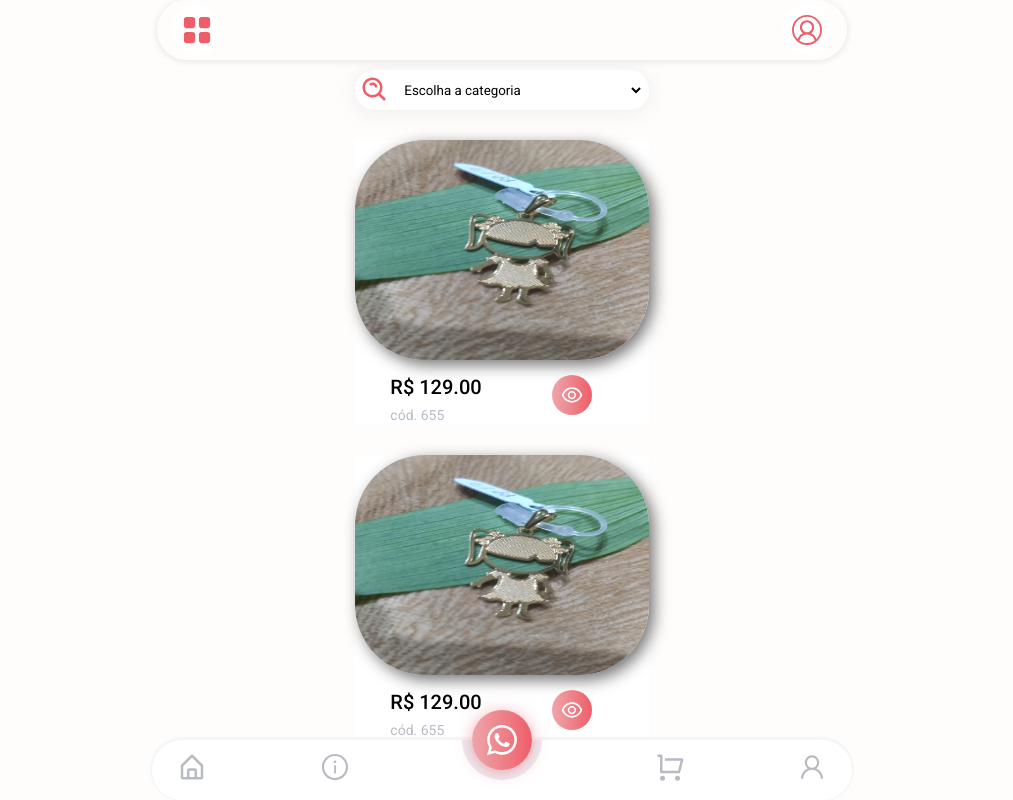
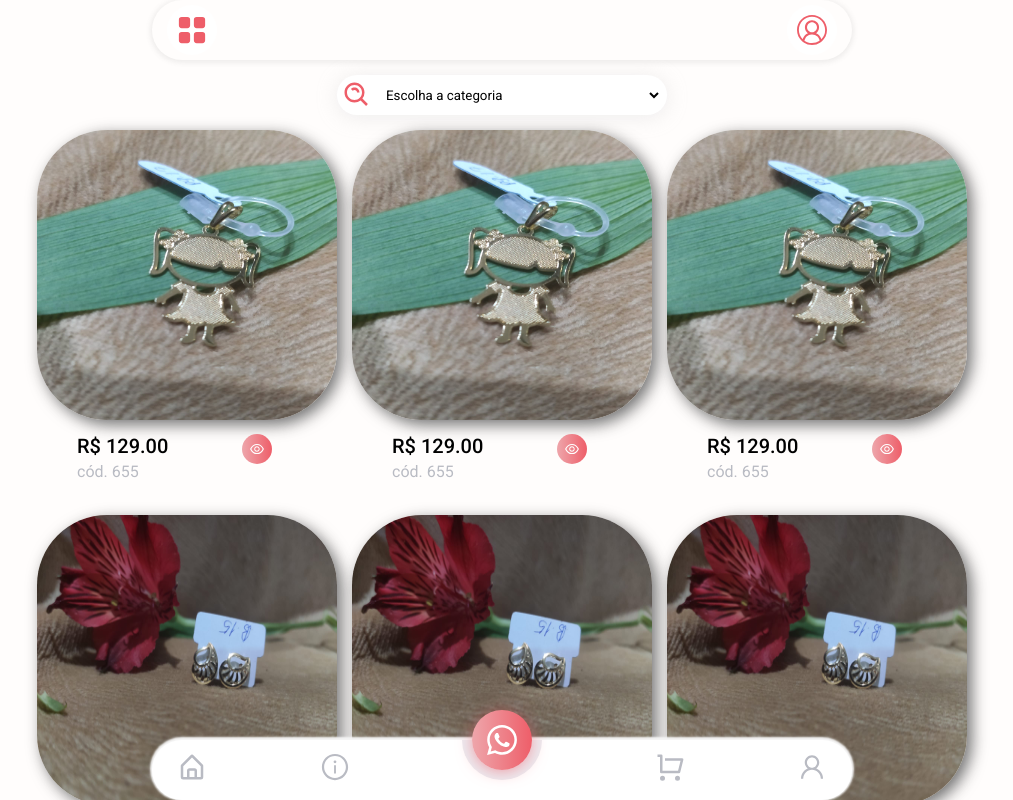
Before and after one commit to GabrielRezes/decca-store, a React (Vite) app: page / in a window 1280 px wide. Shown: the whole page, without its empty margins (138-1151 px from the left). Built offline with nearby package versions, Linux system fonts and the light colour scheme.

Commit message:
adding grid layout

```diff
--- a/src/App.jsx
+++ b/src/App.jsx
@@ -22,27 +22,30 @@ const theme = {
   }
 };
 
-const Container = styled.div`
+const Wrapper = styled.div`
   position:relative;
   display: grid;
+  grid-template-rows: 60px 1fr;
+  grid-template-columns:
+  "header"
+  "page"
+  "nav" ;
   place-items: center;
-  grid-template-rows: 60px 1fr;
   overflow-y: auto;
   height: 100vh;
   width: 100%;
-    /* margin: 0 auto; */
-  /* padding: 0 10px; */
+  /* padding: 5px 0 ; */
   background: ${theme.colors.base};
 `
 
 export default function App() {
   return (
   <ThemeProvider theme={theme}>
-    <Container>
+    <Wrapper>
       <Header/>
       <AppRoutes/>
       <Navbar/>
-    </Container>
+    </Wrapper>
   </ThemeProvider>
   );
 };
--- a/src/components/Card/index.jsx
+++ b/src/components/Card/index.jsx
@@ -3,24 +3,12 @@ import styled from 'styled-components';
 import { AiOutlineEye } from 'react-icons/ai';
 
 const ContainerCard = styled.div`
-  display: grid;
-  grid-template-rows: 1fr 50px;
-  place-items: center;
   width: 100%;
-  /* height: 350px; */
-  /* padding: 2px; */
-  gap: 15px;
-  margin-top: 30px;
-  background: #fff;
-
-  @media (min-width: ${({theme}) => theme.size.md}) {
-    /* width: 150px; */
-    /* grid-template-columns: 1fr 1fr; */
-  }
+  height: 370px;
 `;
 
 const Image = styled.img.attrs(props => {src: props.src})`
-  height: 220px;
+  height: 290px;
   width: 100%;
   border-radius: 70px;
   box-shadow: 5px 5px 15px rgba(100, 100, 100, 0.9);
@@ -28,14 +16,14 @@ const Image = styled.img.attrs(props => {src: props.src})`
 
 const Info = styled.div`
   display: grid;
+  margin: 0 auto;
   grid-template-areas:
     "span icon"
     "span icon"
   ;
-  width: 100%;
-  height: 100%;
-  gap: 5px;
-  padding: 0 35px;
+  height: 70px;
+  width: 80%;
+  padding: 10px;
   font-weight: 500;
   font-size: 20px;
 
@@ -45,7 +33,7 @@ const Info = styled.div`
 
   &>:nth-child(2) {
     font-weight: 400;
-    font-size: 14px;
+    font-size: 16px;
     grid-area: span;
     color: ${({theme}) => theme.colors.gray}
   }
@@ -56,9 +44,9 @@ const Info = styled.div`
     justify-content: center;
     align-items: center;
     margin: 0 auto;
-    width: 40px;
-    height: 40px;
-    font-size: 24px;
+    width: 30px;
+    height: 30px;
+    font-size: 16px;
     border-radius: 50px;
     color: #fff;
     background: ${({theme}) => theme.colors.pinkGradient}
@@ -73,9 +61,11 @@ export default function Card ({image}) {
       <Info>
         <span>R$ 129.00</span>
         <span>cód. 655</span>
+
         <div>
           <AiOutlineEye/>
         </div>
+
       </Info>
     </ContainerCard>
   );
--- a/src/components/Header/index.jsx
+++ b/src/components/Header/index.jsx
@@ -6,20 +6,19 @@ import { BsFillGridFill } from 'react-icons/bs';
 const ContainerHeader = styled.header`
   position: sticky;
   top: 0;
-  height: 100%;
-  width: 100%;
+  grid-area: 'header';
   display: flex;
   justify-content: space-between;
   align-items: center;
+  height: 100%;
+  width: 100%;
+  max-width: 700px;
   padding: 0 15px;
-  border-radius: 30px;
   background:${props => props.theme.colors.base};
   box-shadow: 0px 1px 5px 2px rgba(100, 100, 100, 0.1);
 
-
   @media (min-width: ${({theme}) => theme.size.md}) {
-    width: 690px;
-    margin: 0 auto;
+    border-radius: 30px;
   }
 `;
 
@@ -38,6 +37,7 @@ const ContainerIcon = styled.div`
 export default function Header () {
   return (
     <ContainerHeader>
+
       <ContainerIcon>
         <BsFillGridFill/>
       </ContainerIcon>
@@ -45,6 +45,7 @@ export default function Header () {
       <ContainerIcon>
         <VscAccount/>
       </ContainerIcon>
+
     </ContainerHeader>
   );
 };
--- a/src/components/Navbar/index.jsx
+++ b/src/components/Navbar/index.jsx
@@ -9,21 +9,18 @@ import { RiShoppingCartLine } from 'react-icons/ri';
 
 
 const ContainerNav = styled.nav`
-  /* position: -webkit-sticky; */
   position: fixed;
-  /* right: 50%; */
+  grid-area: 'nav';
   bottom: 0;
-  z-index: 2;
   display: flex;
   justify-content: space-between;
   align-items: center;
   padding: 5px 25px;
-  width: 100%;
+  width: 98%;
   max-width: 700px;
   height: 60px;
+  border-radius: 30px;
   background: #fff;
-  border-radius: 30px;
-  margin: 0 auto;
   box-shadow: 0px -1px 2px 2px rgba(245, 245, 245, 1);
 
   a {
--- a/src/pages/Home/index.jsx
+++ b/src/pages/Home/index.jsx
@@ -10,10 +10,12 @@ import { BiSearchAlt } from 'react-icons/bi';
 
 const ContainerHome = styled.main`
   display: grid;
+  grid-area: 'page';
+  grid-template-rows: 40px 1fr;
   place-items: center;
-  grid-template-rows: 40px 1fr;
-  padding: 10px 10px;
-  /* background: red; */
+  gap: 15px;
+  padding: 15px 10px;
+  width: 100%;
 
   &>:last-child {
     margin-bottom: 70px;
@@ -23,14 +25,14 @@ const ContainerHome = styled.main`
 const ContainerSearch = styled.div`
   display: flex;
   align-items: center;
-  padding: 5px;
-  background: #fff;
-  border-radius: 30px;
-  box-shadow: 0px 2px 20px rgba(230, 230, 230, 0.7);
+  gap: 10px;
   width: 100%;
   max-width: 330px;
-  gap: 10px;
+  padding: 5px;
   font-size: 30px;
+  border-radius: 30px;
+  background: #fff;
+  box-shadow: 0px 2px 20px rgba(230, 230, 230, 0.7);
 
   svg {
     color: ${props => props.theme.colors.pink}
@@ -43,7 +45,28 @@ const ContainerSearch = styled.div`
   }
 `;
 
-const category =['Pulseiras', 'Anéis', 'Colares', 'Brincos Pequenos', 'Brincos Grandes', 'Tornozeleiras' ]
+const ContainerCard = styled.div`
+  display: grid;
+  justify-content: center;
+  gap: 15px;
+  width: 100%;
+
+  @media (min-width: ${({theme}) => theme.size.md}) {
+    grid-template-columns: repeat(2, 320px);
+  }
+
+  @media (min-width: ${({theme}) => theme.size.lg}) {
+    grid-template-columns: repeat(3, 300px);
+  }
+
+  @media (min-width: ${({theme}) => theme.size.xl}) {
+    grid-template-columns: repeat(3, 450px);
+    gap: 40px;
+  }
+
+`;
+
+const category =['Pulseiras', 'Anéis', 'Colares', 'Brincos Pequenos', 'Brincos Grandes', 'Tornozeleiras', 'Acessórios']
 
 export default function Home () {
 
@@ -76,11 +99,13 @@ let arr = [
           </select>
       </ContainerSearch>
 
+      <ContainerCard>
         {arr.map(i => {
           return (
             <Card image={i.img}/>
           )
         })}
+      </ContainerCard>
 
     </ContainerHome>
   );
```
